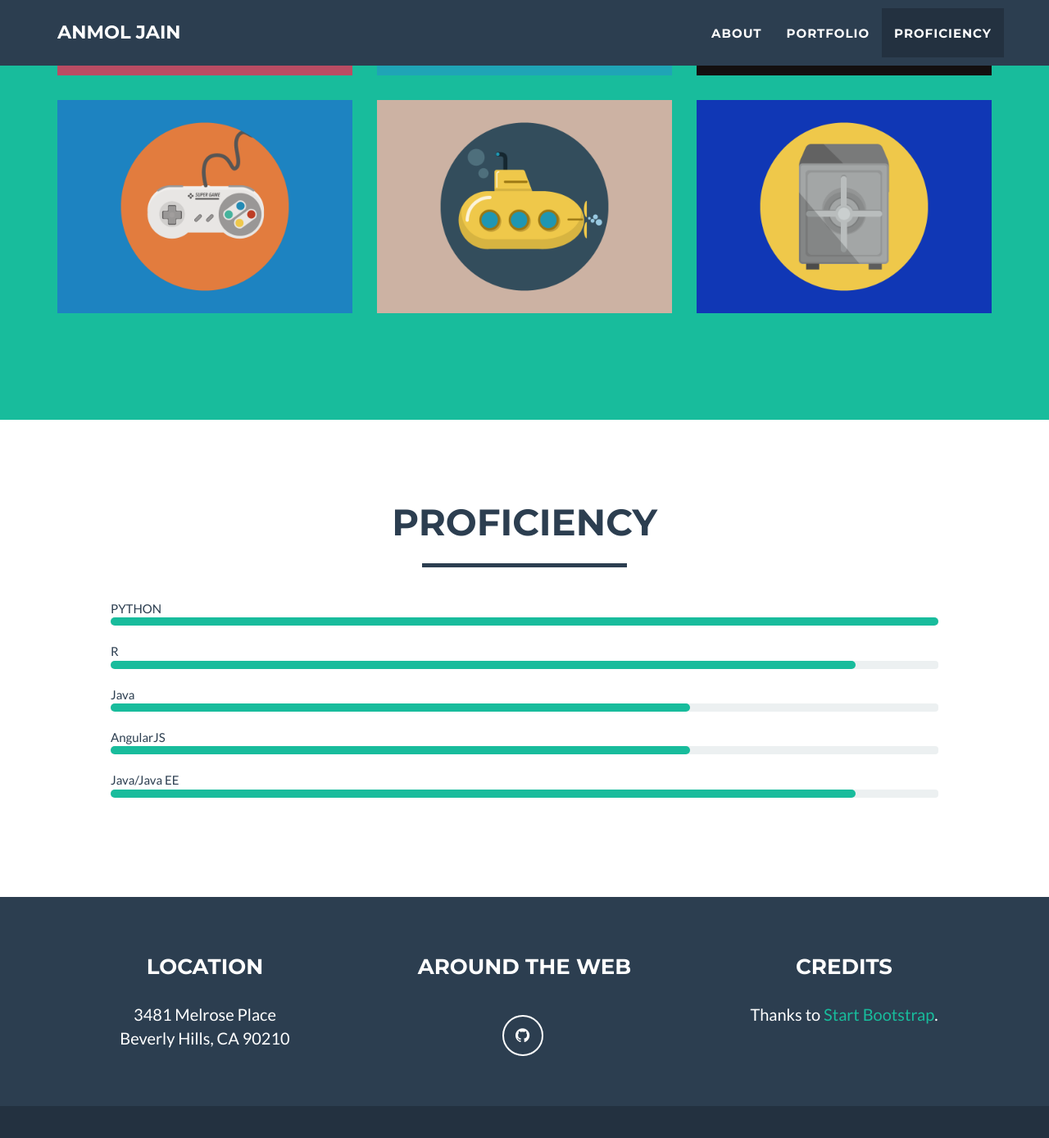
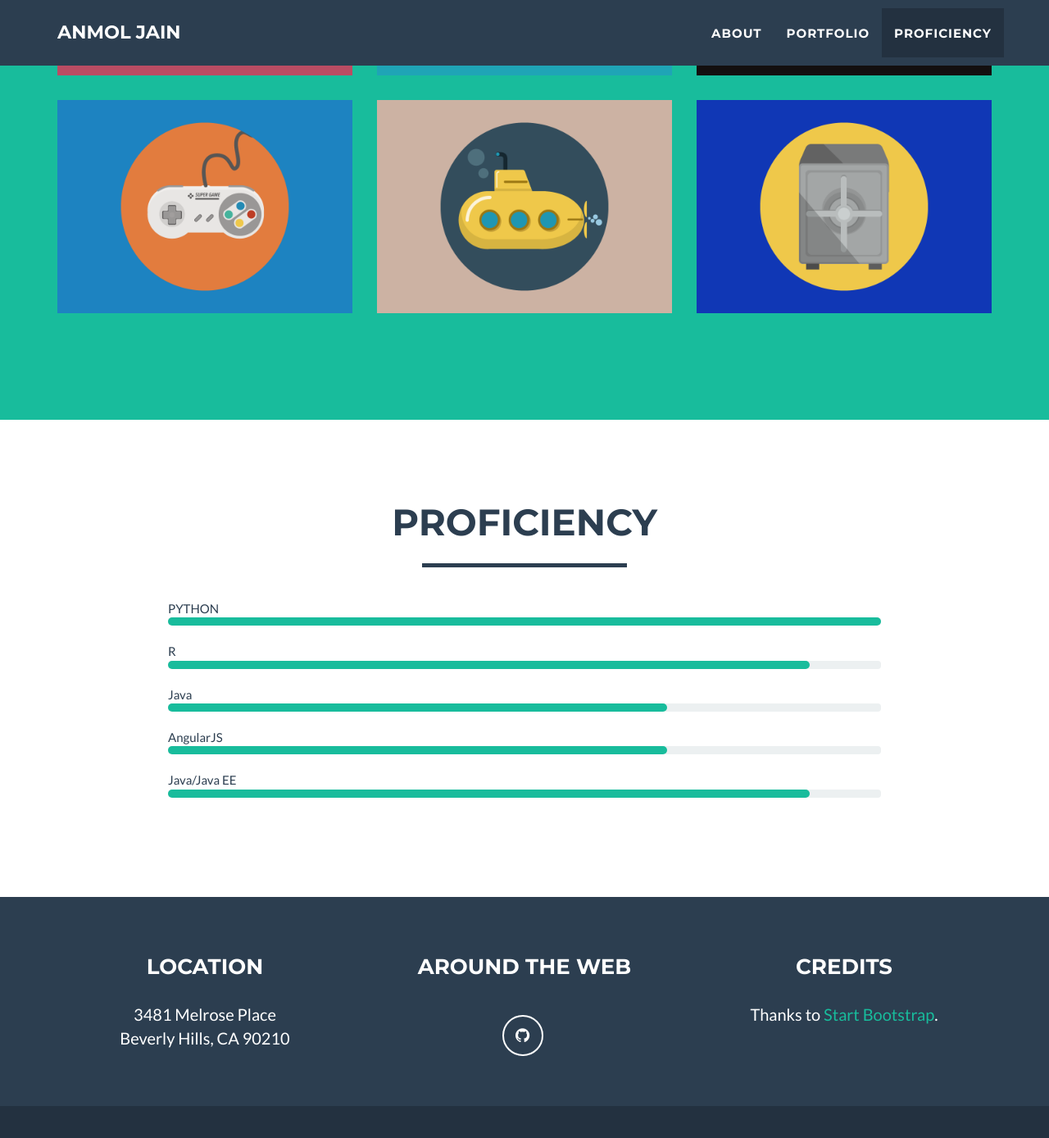
Before and after one commit to anmolaj/anmolaj.github.io, a Jekyll site: the page built from index.html, in a window 1280 px wide and 1400 px high, scrolled down 1644 px. Shown: the top 1388 px of the window at 82% size. Built offline with Jekyll 4.4.1, drawn with Linux system fonts in a browser that asks for light colours.

Commit message:
Style Profieciency padding

```diff
--- a/_includes/css/main.css
+++ b/_includes/css/main.css
@@ -498,7 +498,7 @@ footer .footer-below {
 }
 
 .grid-block {
-    padding-right: 80px;
-    padding-left: 80px;
+    padding-right: 150px;
+    padding-left: 150px;
     margin: 10px 0;
 }
```
